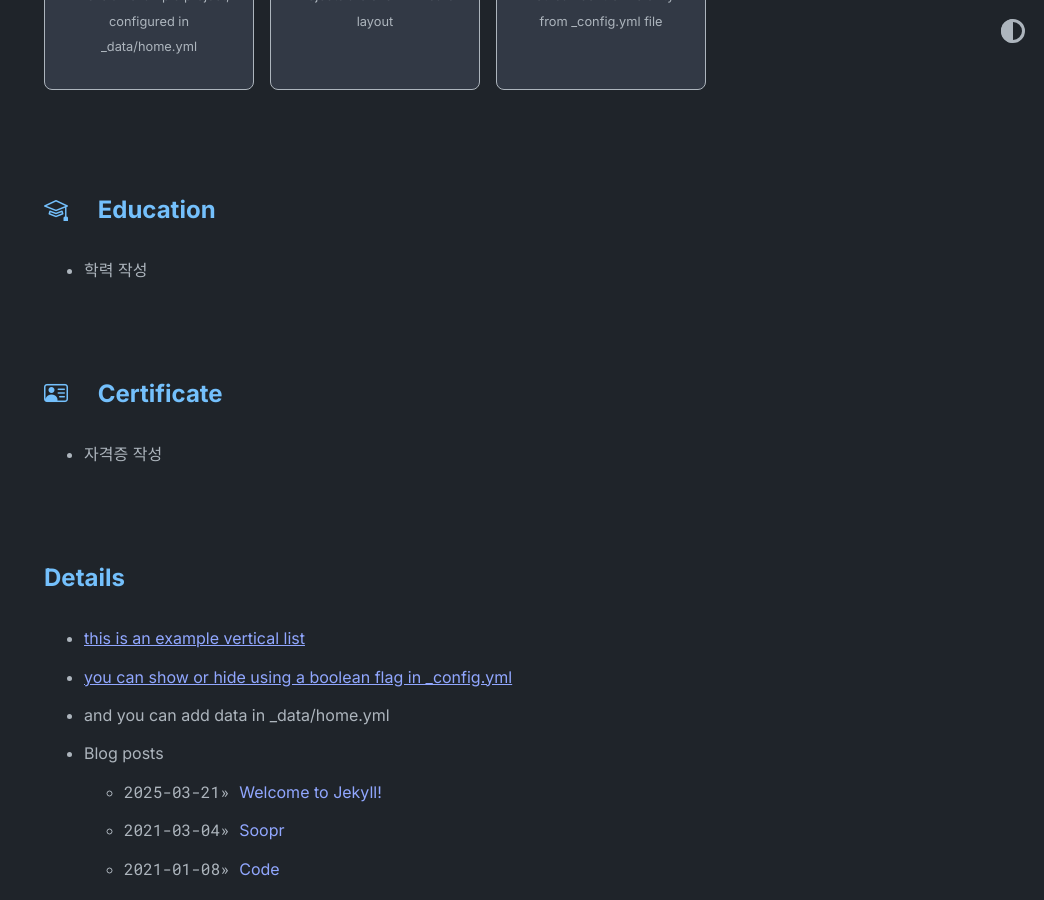
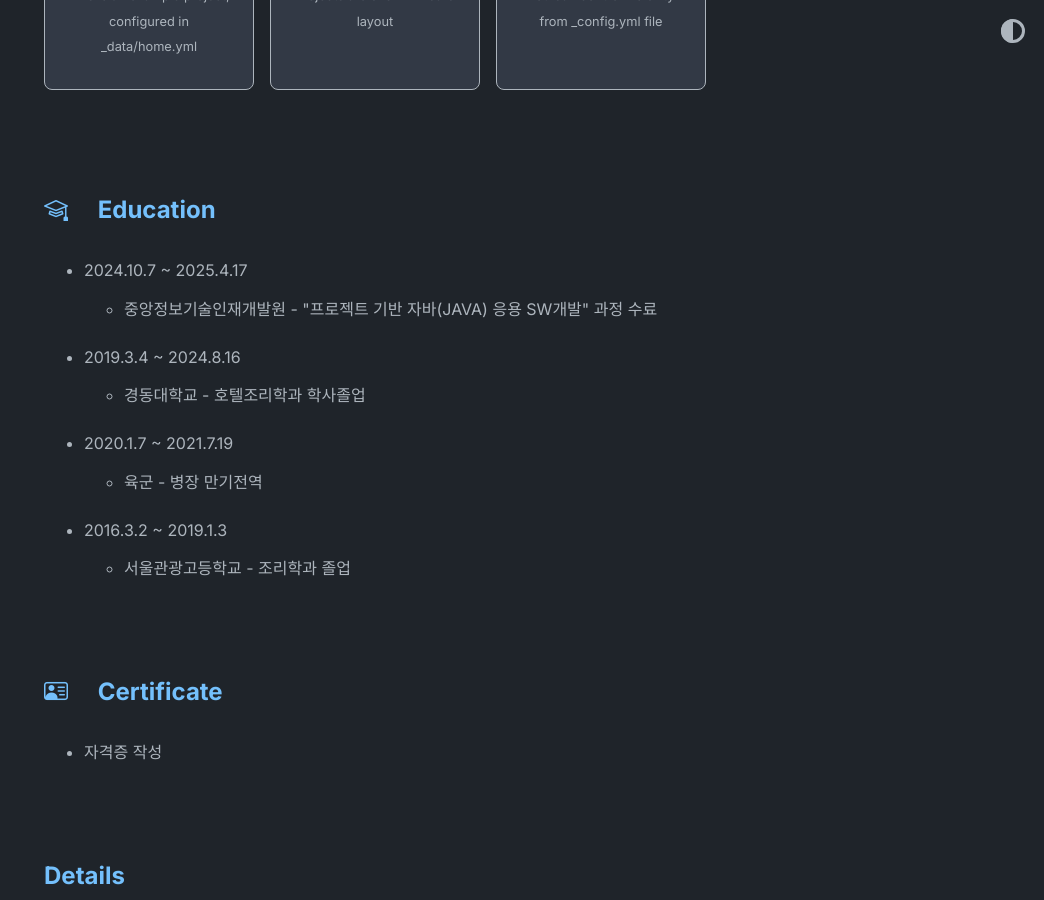
Before and after one commit to BangJeongBin/BangJeongBin.github.io, a Jekyll site: the page built from index.md, in a window 1280 px wide and 900 px high, scrolled down 1335 px. Shown: the whole window, without its empty margins (236-1280 px from the left). Built offline with Jekyll 4.4.1, drawn with Linux system fonts in a browser that asks for light colours.

Commit message:
교육 리스트 작성

```diff
--- a/_includes/education_list.html
+++ b/_includes/education_list.html
@@ -1,5 +1,43 @@
 <ul>
     <li>
-        학력 작성
+        2024.10.7 ~ 2025.4.17
+        <ul>
+            <li>
+                중앙정보기술인재개발원 - "프로젝트 기반 자바(JAVA) 응용 SW개발" 과정 수료
+            </li>
+        </ul>
     </li>
 </ul>
+
+<ul>
+    <li>
+        2019.3.4 ~ 2024.8.16
+        <ul>
+            <li>
+                경동대학교 - 호텔조리학과 학사졸업
+            </li>
+        </ul>
+    </li>
+</ul>
+
+<ul>
+    <li>
+        2020.1.7 ~ 2021.7.19
+        <ul>
+            <li>
+                육군 - 병장 만기전역
+            </li>
+        </ul>
+    </li>
+</ul>
+
+<ul>
+    <li>
+        2016.3.2 ~ 2019.1.3
+        <ul>
+            <li>
+                서울관광고등학교 - 조리학과 졸업
+            </li>
+        </ul>
+    </li>
+</ul>
```
